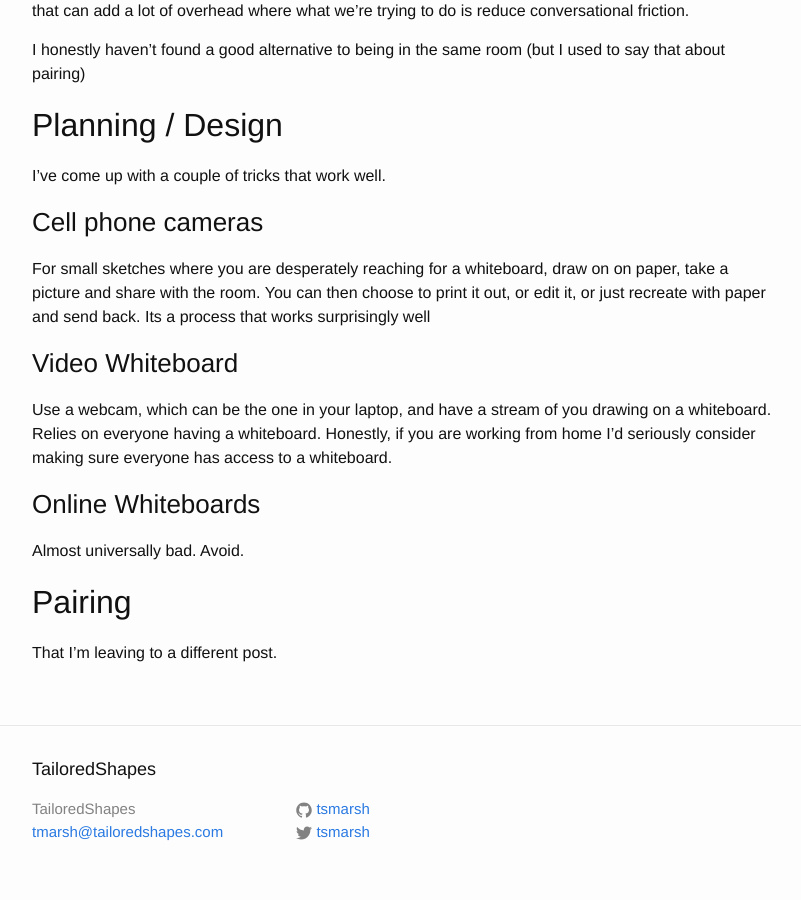
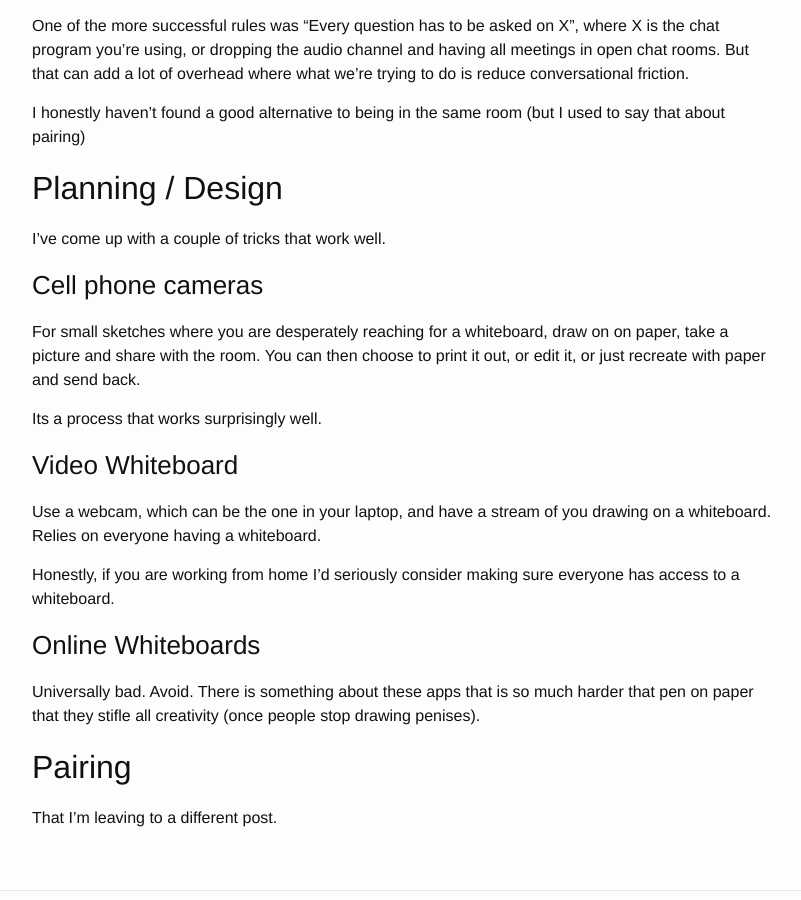
Before and after one commit to tsmarsh/blog, a Jekyll site: the page built from _posts/2016-04-25-Distributed-Development.markdown, in a window 1280 px wide and 900 px high, scrolled down 1344 px. Shown: the whole window, without its empty margins (238-1039 px from the left). Built offline with Jekyll 4.4.1, drawn with Linux system fonts in a browser that asks for light colours; some of the changed text lies outside the part shown.

Commit message:
A couple of edits

```diff
--- a/_posts/2016-04-25-Distributed-Development.markdown
+++ b/_posts/2016-04-25-Distributed-Development.markdown
@@ -84,18 +88,24 @@ I've come up with a couple of tricks that work well.
 For small sketches where you are desperately reaching for a
 whiteboard, draw on on paper, take a picture and share with the room.
 You can then choose to print it out, or edit it, or just recreate with
-paper and send back. Its a process that works surprisingly well
+paper and send back.
+
+Its a process that works surprisingly well.
 
 ### Video Whiteboard
 
 Use a webcam, which can be the one in your laptop, and have a stream
 of you drawing on a whiteboard. Relies on everyone having a
-whiteboard. Honestly, if you are working from home I'd seriously
+whiteboard.
+
+Honestly, if you are working from home I'd seriously
 consider making sure everyone has access to a whiteboard.
 
 ### Online Whiteboards
 
-Almost universally bad. Avoid.
+Universally bad. Avoid. There is something about these apps that is so
+much harder that pen on paper that they stifle all creativity (once
+people stop drawing penises).
 
 ## Pairing
 
```
Also changed, not shown: other parts of _posts/2016-04-25-Distributed-Development.markdown (+4 -0 lines).
